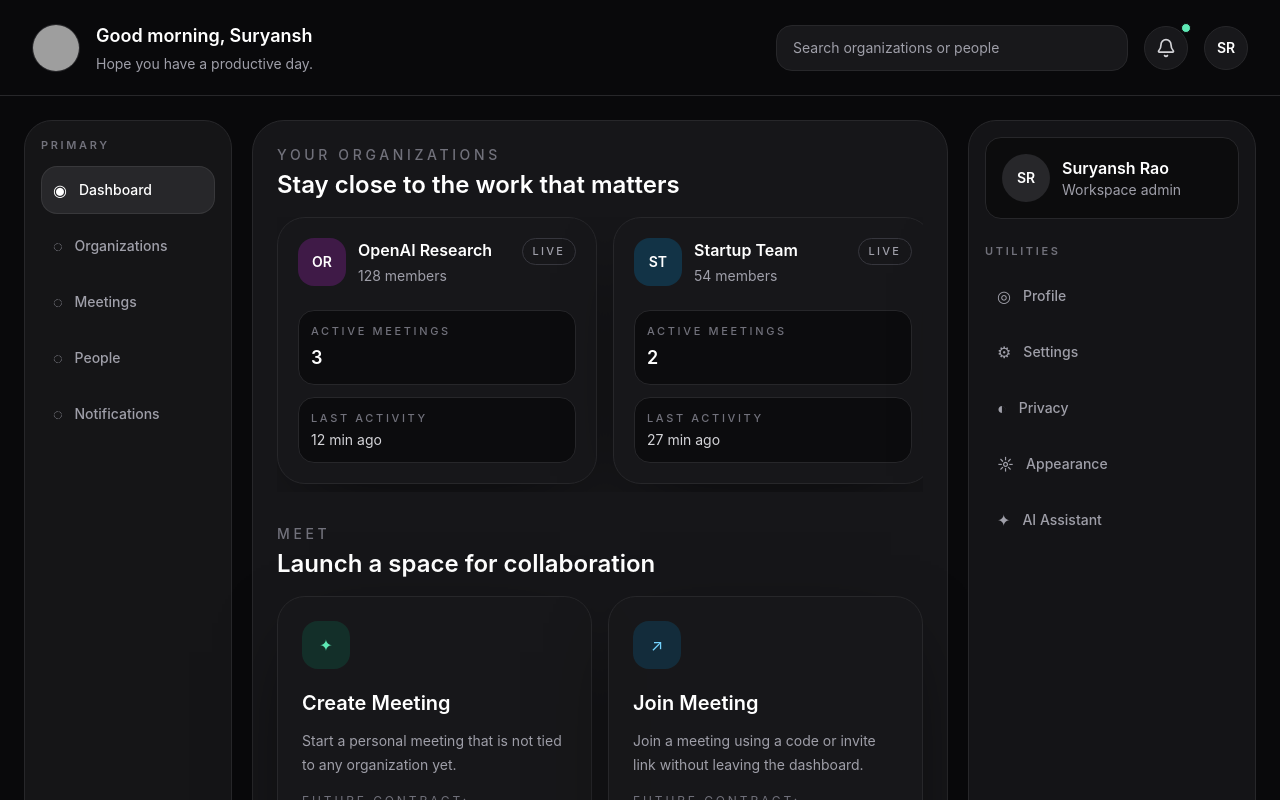
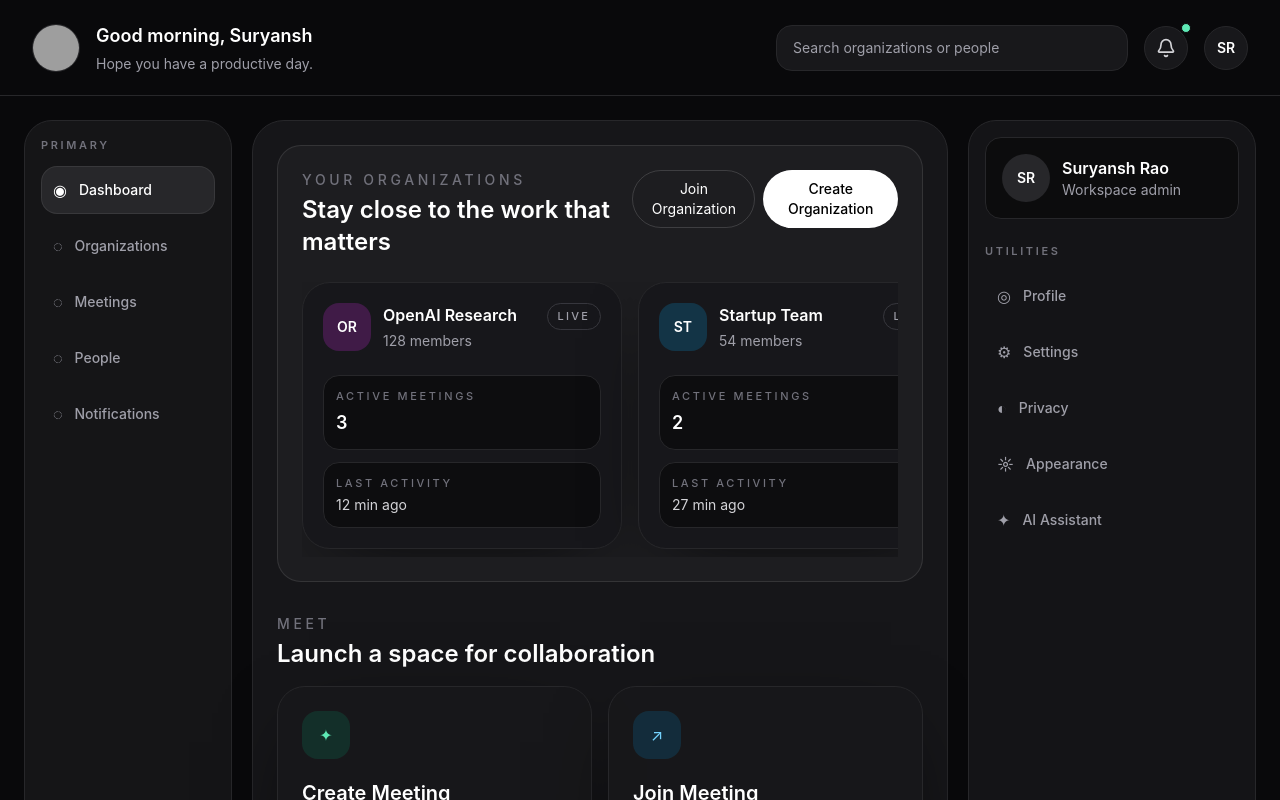
Before and after one commit to CeilSenseiCommits/Omeet, a React (Vite) app in the folder frontend/: page / in a window 1280 px wide. Shown: the top 800 px of the page. Built offline with nearby package versions, Linux system fonts and the light colour scheme; grey boxes are pictures that could not be loaded.

Commit message:
added the Join Organization and Create Organization Buttons and pop for inserting the Invite Code.

```diff
--- /dev/null
+++ b/frontend/src/components/JoinOrganizationModal.tsx
@@ -0,0 +1,72 @@
+import { useState } from "react";
+import { useNavigate } from "react-router-dom";
+
+interface JoinOrganizationModalProps {
+  open: boolean;
+  onClose: () => void;
+}
+
+function JoinOrganizationModal({
+  open,
+  onClose,
+}: JoinOrganizationModalProps) {
+  const [inviteCode, setInviteCode] = useState("");
+  const navigate = useNavigate();
+
+  if (!open) return null;
+
+  const handleSubmit = () => {
+    navigate("/placeholderForInvitationPage", {
+      state: { inviteCode },
+    });
+    onClose();
+  };
+
+  return (
+    <div className="fixed inset-0 z-50 flex items-center justify-center bg-black/60 backdrop-blur-sm">
+      <div className="w-full max-w-md rounded-3xl border border-white/10 bg-[#121212] p-6 shadow-2xl">
+        <div className="flex items-center justify-between">
+          <h2 className="text-xl font-semibold text-white">
+            Join organization
+          </h2>
+
+          <button
+            onClick={onClose}
+            className="text-white/60 hover:text-white"
+          >
+            ✕
+          </button>
+        </div>
+
+        <p className="mt-2 text-sm text-white/60">
+          Enter the invite code you received from your organization.
+        </p>
+
+        <input
+          value={inviteCode}
+          onChange={(e) => setInviteCode(e.target.value)}
+          placeholder="Enter invite code"
+          className="mt-5 w-full rounded-2xl border border-white/10 bg-black/30 px-4 py-3 text-white outline-none placeholder:text-white/30 focus:border-white/20"
+        />
+
+        <div className="mt-6 flex justify-end gap-3">
+          <button
+            onClick={onClose}
+            className="rounded-full border border-white/10 px-4 py-2 text-sm text-white/70 hover:bg-white/5"
+          >
+            Cancel
+          </button>
+
+          <button
+            onClick={handleSubmit}
+            className="rounded-full bg-white px-5 py-2 text-sm font-medium text-black hover:bg-white/90"
+          >
+            Submit
+          </button>
+        </div>
+      </div>
+    </div>
+  );
+}
+
+export default JoinOrganizationModal;
--- a/frontend/src/components/OrganizationCarousel.tsx
+++ b/frontend/src/components/OrganizationCarousel.tsx
@@ -1,4 +1,7 @@
+import { useState } from "react";
+import { useNavigate } from "react-router-dom";
 import OrganizationCard from "./OrganizationCard";
+import JoinOrganizationModal from "./JoinOrganizationModal";
 import type { Organization } from "../lib/mockData";
 
 interface OrganizationCarouselProps {
@@ -6,22 +9,49 @@ interface OrganizationCarouselProps {
 }
 
 function OrganizationCarousel({ organizations }: OrganizationCarouselProps) {
+  const [isJoinOpen, setIsJoinOpen] = useState(false);
+  const navigate = useNavigate();
   return (
-    <section className="space-y-4">
-      <div className="flex items-center justify-between gap-4">
+    <section className="rounded-3xl border border-white/10 bg-white/[0.03] p-6">
+      {/* Header row */}
+      <div className="flex items-start justify-between">
         <div>
           <p className="text-sm font-medium uppercase tracking-[0.26em] text-zinc-500">
             Your Organizations
           </p>
-          <h2 className="mt-1 text-2xl font-semibold text-white">Stay close to the work that matters</h2>
+          <h2 className="mt-1 text-2xl font-semibold text-white">
+            Stay close to the work that matters
+          </h2>
+        </div>
+
+        <div className="flex gap-2">
+          <button
+            onClick={() => setIsJoinOpen(true)}
+            className="rounded-full border border-white/15 px-4 py-2 text-sm text-white hover:bg-white/10 transition"
+          >
+            Join Organization
+          </button>
+
+          <button
+            onClick={() => navigate("/createOrganization")}
+            className="rounded-full bg-white text-black px-4 py-2 text-sm font-medium hover:bg-white/90 transition"
+          >
+            Create Organization
+          </button>
         </div>
       </div>
 
-      <div className="flex gap-4 overflow-x-auto pb-2">
+      {/* Carousel */}
+      <div className="mt-6 flex gap-4 overflow-x-auto pb-2">
         {organizations.map((organization) => (
           <OrganizationCard key={organization.id} organization={organization} />
         ))}
       </div>
+
+      <JoinOrganizationModal
+        open={isJoinOpen}
+        onClose={() => setIsJoinOpen(false)}
+      />
     </section>
   );
 }
```
